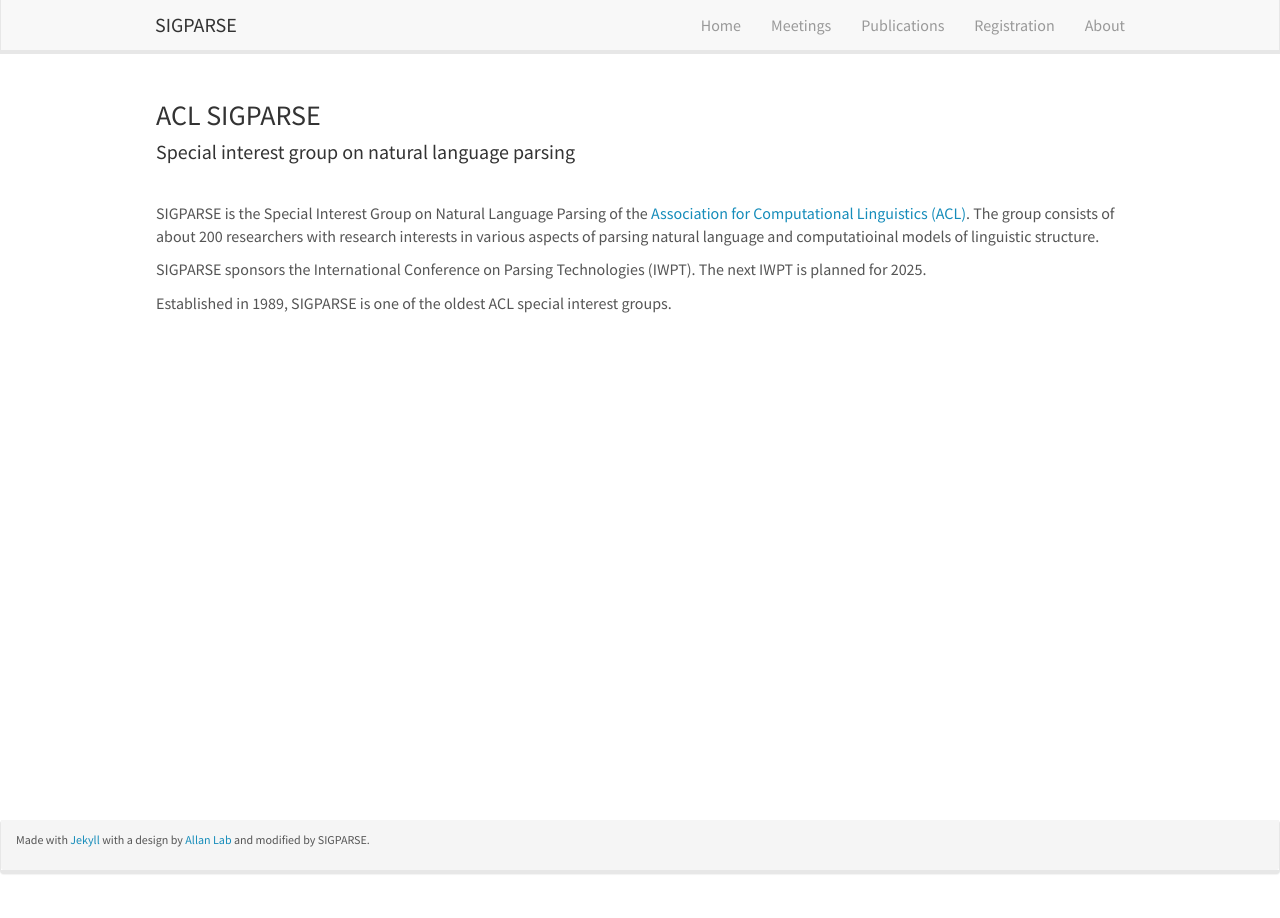
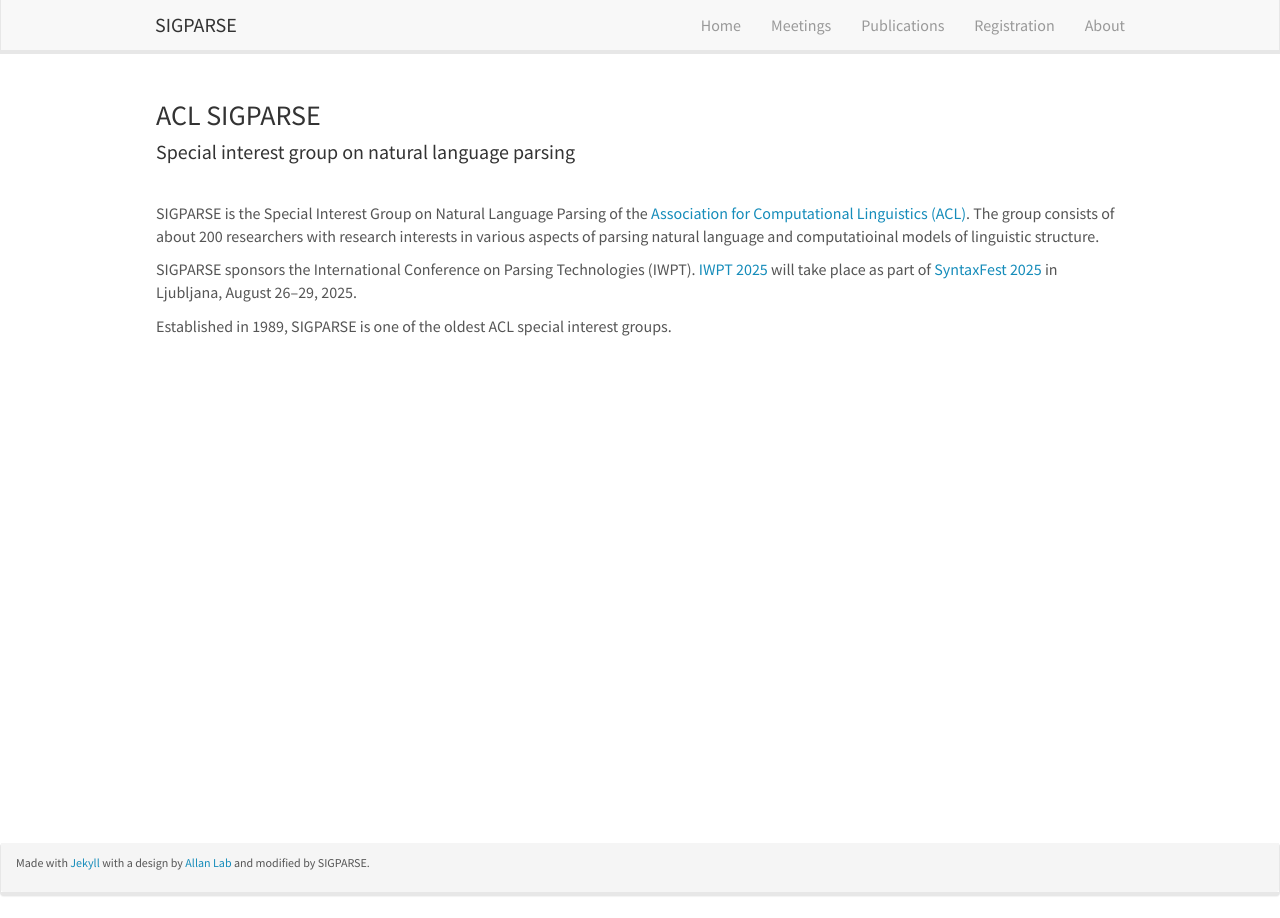
Before and after one commit to sigparse/sigparse.github.io, a Jekyll site: the page built from _pages/home.md, in a window 1280 px wide. Built offline with Jekyll 4.4.1, drawn with Linux system fonts in a browser that asks for light colours; nearby versions of some CDN libraries.

Commit message:
Update home.md

```diff
--- a/_pages/home.md
+++ b/_pages/home.md
@@ -9,7 +9,7 @@
 
 SIGPARSE is the Special Interest Group on Natural Language Parsing of the [Association for Computational Linguistics (ACL)](https://www.aclweb.org). The group consists of about 200 researchers with research interests in various aspects of parsing natural language and computatioinal models of linguistic structure.
 
-SIGPARSE sponsors the International Conference on Parsing Technologies (IWPT). The next IWPT is planned for 2025.
+SIGPARSE sponsors the International Conference on Parsing Technologies (IWPT). [IWPT 2025](https://www.sigparse.org/iwpt2025/) will take place as part of [SyntaxFest 2025](https://syntaxfest.github.io/syntaxfest25/) in Ljubljana, August 26–29, 2025.
 
 Established in 1989, SIGPARSE is one of the oldest ACL special interest groups.
 
```
